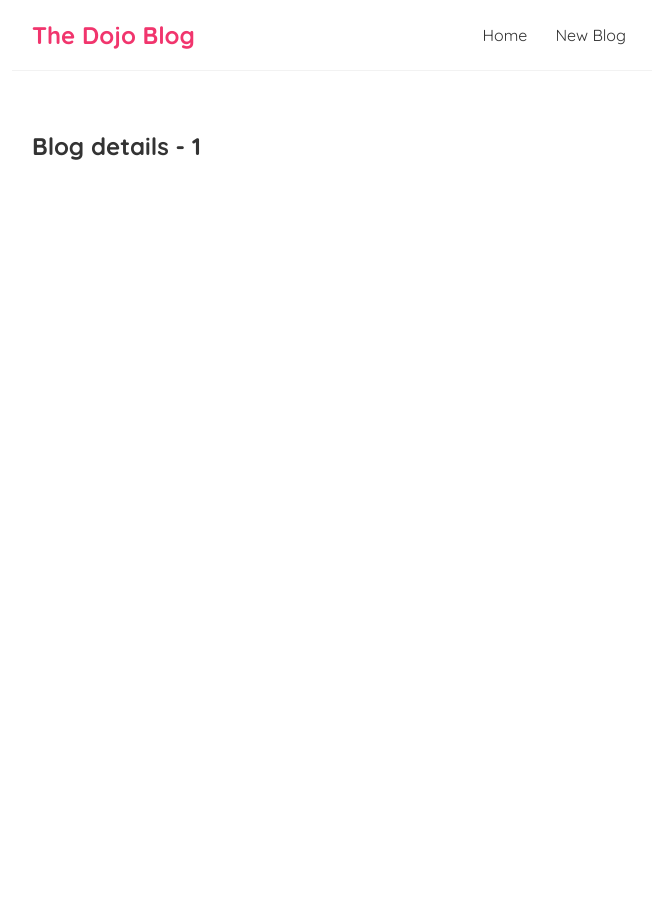
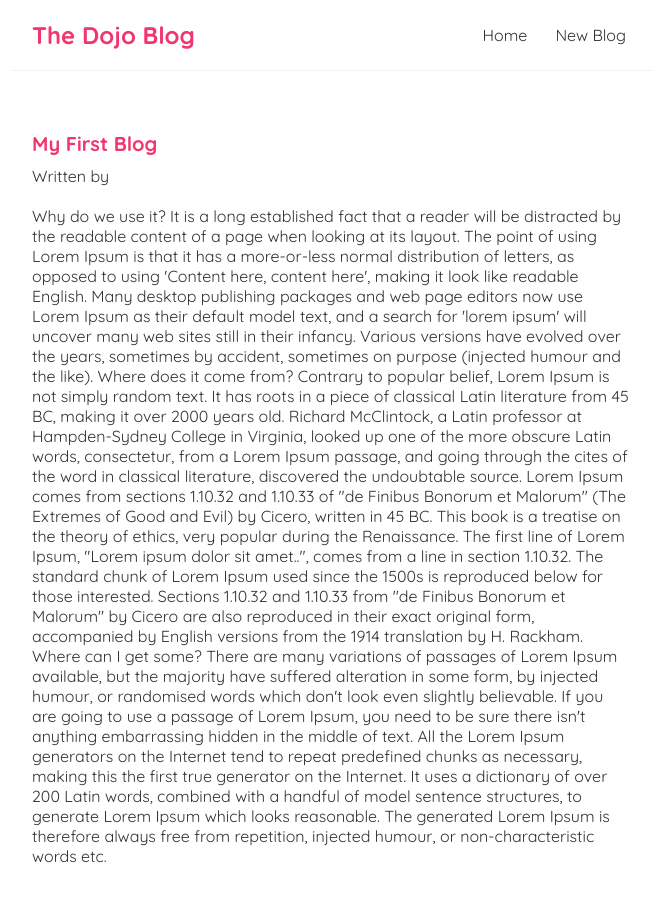
Before and after one commit to TrabelsiOmaima/React, a React (Create React App) app: page /blogs/1 in a window 1280 px wide. Shown: the top 902 px of the page, without its empty margins (308-967 px from the left). Before the commit the page ends 800 px from the top, so only its background shows below. Built offline with nearby package versions, Linux system fonts and the light colour scheme; data requests are answered from the project's data file.

Commit message:
blogsDEtails

```diff
--- a/src/BlogDetails.js
+++ b/src/BlogDetails.js
@@ -1,14 +1,27 @@
-import { useParams } from "react-router-dom/cjs/react-router-dom.min";
+import { useParams } from "react-router-dom";
+import useFetch from "./useFetch";
 
 
 const BlogDetails = () => {
 
     const { id} = useParams();
+    const { data : blog, isPending, error } = useFetch('http://localhost:8000/blogs/' +id);
+
 
 
     return (
         <div className="blog-details">
-            <h2>Blog details - { id }</h2>
+            {isPending && <div>Loading...</div> }
+            { error && <div> {error} </div> }
+            {/* tu dois passer une template ..component 7adher or like this example */}
+            {blog &&  (
+                <article>
+                    <h2> { blog.title } </h2>
+                    <p>Written by { blog.auther } </p>
+                    <div> { blog.body } </div>
+                </article>
+            )}
+
         </div>
      );
 }
--- a/src/Home.js
+++ b/src/Home.js
@@ -5,7 +5,7 @@
 const Home = () => {
 
     //useFetch hook with the endpoint we nned in this component
-    const { data : blogs , isPending, error } = useFetch('http://localhost:8000/blogs');
+    const { data : blogs   , isPending, error } = useFetch('http://localhost:8000/blogs');
     // extract 'data' but here call it 'blogs'
 
 
--- a/src/index.css
+++ b/src/index.css
@@ -53,3 +53,13 @@
 .blog-preview a{
   text-decoration: none;
 }
+
+/* blog details page */
+.blog-details h2 {
+  font-size: 20px;
+  color: #f1356d;
+  margin-bottom: 10px;
+}
+.blog-details div {
+  margin: 20px 0;
+}
```
Also changed, not shown: 1 other file (tests, documents, lock files or other folders).
